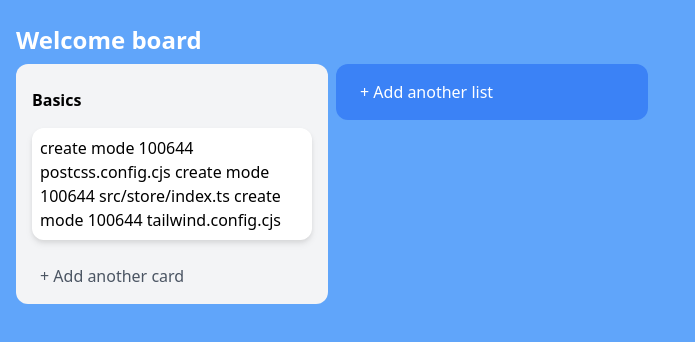
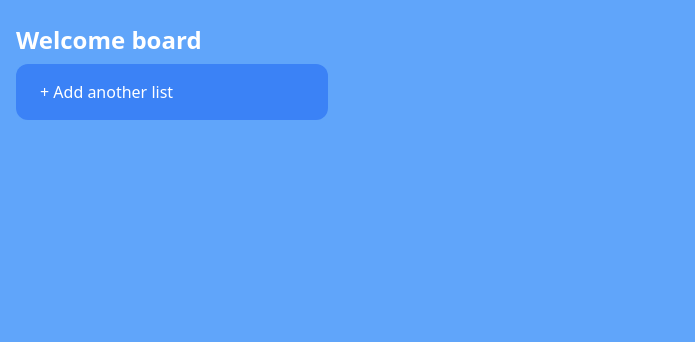
Before and after one commit to AntonChanin/task-manager, a React (Vite) app: page / in a window 1280 px wide. Shown: the top 342 px of the page, without its empty margins (0-695 px from the left). Built offline with nearby package versions, Linux system fonts and the light colour scheme.

Commit message:
добавил представления для моделей

```diff
--- a/src/App.tsx
+++ b/src/App.tsx
@@ -1,32 +1,30 @@
-import Column from './components/ui/Column';
-import Card from './components/ui/Paper';
-import Title from './components/ui/Title';
+import { observer } from 'mobx-react-lite';
+
+import GroupModel from './model/GroupModel';
+import CardModel from './model/CardModel';
+import BoardView from './components/view/BoardView';
+import InstanceTaskManagerStore from './store';
 import './App.css';
-import Paper from './components/ui/Paper';
-import Button from './components/ui/Button';
-import Article from './components/ui/Article';
 
 function App() {
+  const { boards } = InstanceTaskManagerStore;
+  const groupModel = new GroupModel({ name: 'Basics' })
+  groupModel.addCard(
+    new CardModel({
+      name: '',
+      description: `
+        create mode 100644 postcss.config.cjs
+        create mode 100644 src/store/index.ts
+        create mode 100644 tailwind.config.cjs
+      `
+    })
+  );
+
   return (
     <div className="App">
-      <div className="flex-col bg-blue-400 p-4 font-sans w-full h-full">
-        <Title className="my-2 w-max text-white text-2xl" value="Welcome board" />
-        <div className="flex">
-          <Column value="Basics">
-            <Paper>
-              <Button className="opacity-0 flex ml-auto hover:opacity-100 absolute top-0 right-0" value={'edit'} variant="thirdy" />
-              <Article value={`
-                create mode 100644 postcss.config.cjs
-                create mode 100644 src/store/index.ts
-                create mode 100644 tailwind.config.cjs
-              `} />
-            </Paper>
-          </Column>
-          <Column />
-        </div>
-      </div>
+      <BoardView model={boards[0]} />
     </div>
   );
 };
 
-export default App;
+export default observer(App);
--- a/src/assets/styles/index.ts
+++ b/src/assets/styles/index.ts
@@ -1,7 +1,6 @@
-import uiStyles from './ui';
+import theme from './theme';
+import ui from './ui';
 
-const tailwindcssStyles = {
-    ui: uiStyles,
-}
+const tailwindcssStyles = { ui, theme };
 
 export default tailwindcssStyles;
--- /dev/null
+++ b/src/assets/styles/theme.ts
@@ -0,0 +1,9 @@
+const theme = {
+  background: {
+    primary: 'bg-blue-500',
+    secondary: '',
+    thirdy: 'bg-gray-100',
+  }
+}
+
+export default theme;
--- a/src/components/ui/Column.tsx
+++ /dev/null
@@ -1,38 +0,0 @@
-import { FC, PropsWithChildren } from 'react';
-
-import Button from './Button';
-import Title from './Title';
-import Paper from './Paper';
-import localization from '../../assets/localization';
-import { BaseComponentProps, StylesProps } from '../../types/common';
-
-const Column: FC<PropsWithChildren<Partial<BaseComponentProps & StylesProps>>> = ({ value = '', className = '', children }) => {
-  const classList: Record<string, string> = typeof className === 'string'  ? { 'column': className } : className;
-
-  return (
-    <Paper
-      className={
-        `
-          ${classList['column']} ${children ? 'bg-gray-100 ' : 'bg-blue-500 '}
-          w-1/4 h-max px-4 overflow-y-auto mr-2 flex-col items-start
-        `
-          .trimEnd()
-      }
-    >
-      {value &&
-        <div className="flex place-content-between py-4">
-          <Title value={value} className={classList['title']} />
-        </div>
-      }
-      {children}
-      <Button
-        className="flex"
-        theme={children ? 'light' : 'dark'}
-        value={`+ ${localization['ENG'][children ? 'addCard' : 'addAnotherList']}`}
-        variant="thirdy"
-      />
-    </Paper>
-  );
-};
-
-export default Column;
--- /dev/null
+++ b/src/components/view/BoardView.tsx
@@ -0,0 +1,45 @@
+import { FC, useEffect } from 'react';
+import { observer } from 'mobx-react-lite';
+
+import Title from '../ui/Title';
+import GroupModel from '../../model/GroupModel';
+import GroupView from './GroupView';
+import CardModel from '../../model/CardModel';
+import InstanceTaskManagerStore from '../../store';
+import localization from '../../assets/localization';
+import { BoardProps } from '../../types/view';
+import Paper from '../ui/Paper';
+
+const BoardView: FC<BoardProps> = (props) => {
+  const { model } = props;
+  const { __default: { items: defaultGroup }, classList, items: groups, lang, addGroup } = model;
+  const { addGroupId, addCardId, cardIds, groupIds } = InstanceTaskManagerStore;
+
+  useEffect(() => {}, [cardIds.length, groupIds.length])
+
+  const addNewGroup = () => {
+    const group = new GroupModel({
+      name: 'name',
+      description: 'lorem smorem',
+    })
+    addGroupId(group.id);
+    group.addCard(new CardModel({
+      name: '',
+      description: 'lorem smorem',
+    }));
+    addCardId(group.items[group.items.length - 1].id);
+    addGroup(group);
+  };
+
+  return (
+    <Paper variant="secondary" className={classList['paper']}>
+      <Title className={classList['title']} value={localization[lang].welcomeBoard} />
+      <div className={classList['group']}>
+        {groups.map((group) => <GroupView model={group}/>)}
+        <GroupView callback={addNewGroup} model={defaultGroup[0]}/>
+      </div>
+    </Paper>
+  );
+};
+
+export default observer(BoardView);
--- /dev/null
+++ b/src/components/view/CardView.tsx
@@ -0,0 +1,20 @@
+import { FC } from 'react';
+import { observer } from 'mobx-react-lite';
+
+import Article from '../ui/Article';
+import Button from '../ui/Button';
+import Paper from '../ui/Paper';
+import { CardProps } from '../../types/view';
+
+const CardView: FC<CardProps> = (props) => {
+  const { model } = props;
+  const { description, variant, classList } = model;
+  return (
+    <Paper className={classList['paper']}>
+      <Button className={classList['editButton']} value={'edit'} variant={variant} />
+      <Article value={description} />
+    </Paper>
+  );
+};
+
+export default observer(CardView);
--- /dev/null
+++ b/src/components/view/GroupView.tsx
@@ -0,0 +1,48 @@
+import { FC, useEffect } from 'react';
+import { observer } from 'mobx-react-lite';
+
+import Button from '../ui/Button';
+import Paper from '../ui/Paper';
+import Title from '../ui/Title';
+import CardView from './CardView';
+import CardModel from '../../model/CardModel';
+import InstanceTaskManagerStore from '../../store';
+import localization from '../../assets/localization';
+import { GroupProps } from '../../types/view';
+
+const GroupView: FC<GroupProps> = (props) => {
+  const { callback, model } = props;
+  const { classList, name, items: cards, lang, addCard } = model;
+  const { addCardId, cardIds } = InstanceTaskManagerStore;
+
+  useEffect(() => {}, [cardIds.length])
+
+  const addNewCard = () => {
+    const card = new CardModel({
+      name: '',
+      description: 'lorem smorem',
+    });
+    addCard(card);
+    addCardId(card.id);
+  };
+
+  return (
+    <Paper
+      className={`${classList['paper']} ${classList['paperColor']}`.trimEnd()}
+    >
+      {name && <Title value={name} className={classList['title']} />}
+      <div className={classList['cards']}>
+        {cards.map((card) => <CardView key={`card__${card.id}`} model={card} />)}
+      </div>
+      <Button
+        className={classList['button']}
+        theme={cards.length ? 'light' : 'dark'}
+        value={`+ ${localization[lang][cards.length ? 'addCard' : 'addAnotherList']}`}
+        variant="thirdy"
+        callback={callback ?? addNewCard}
+      />
+    </Paper>
+  );
+};
+
+export default observer(GroupView);
--- /dev/null
+++ b/src/types/view.ts
@@ -0,0 +1,18 @@
+import BoardModel from '../model/BoardModel';
+import CardModel from '../model/CardModel';
+import GroupModel from '../model/GroupModel';
+
+type BoardProps = {
+    model: BoardModel;
+}
+
+type CardProps = {
+    model: CardModel;
+};
+
+type GroupProps = {
+    callback?(): void;
+    model: GroupModel;
+};
+
+export type { BoardProps, CardProps, GroupProps };
```
